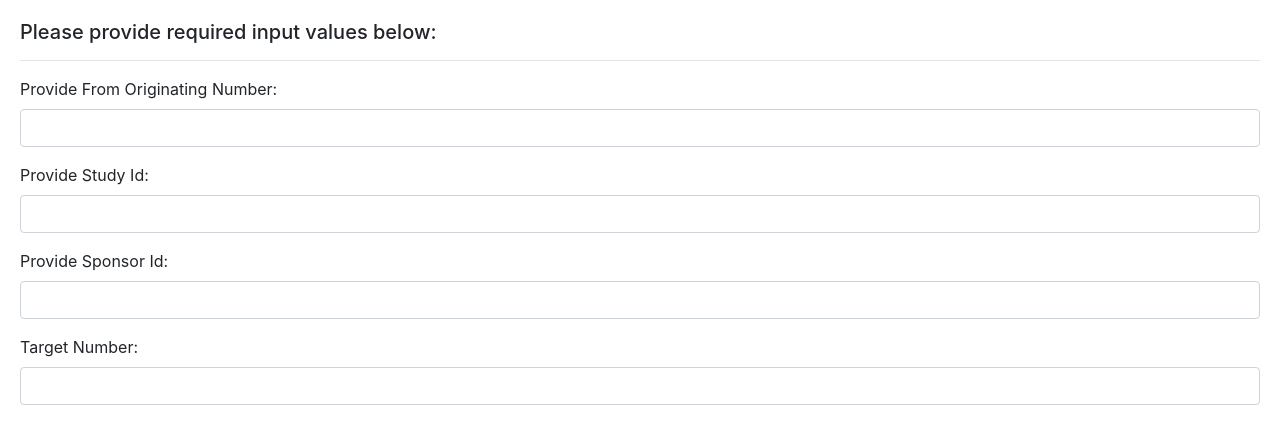
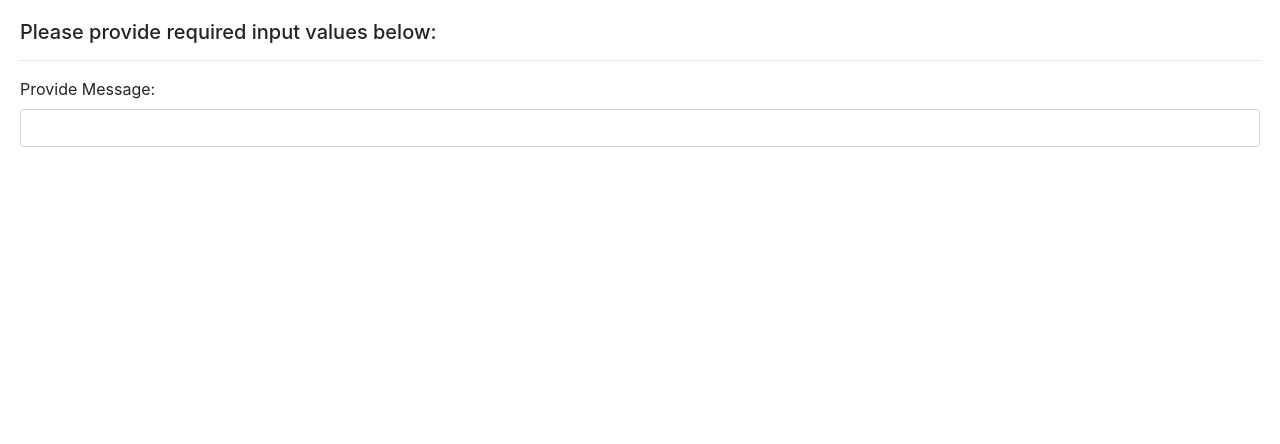
Before and after one commit to Rahul-Singh-del/Rahul-Singh-del, a website: page public/index.html in a window 1280 px wide. Drawn offline with nearby package versions, Linux system fonts and the light colour scheme.

Commit message:
Update index.html

```diff
--- a/public/index.html
+++ b/public/index.html
@@ -39,10 +39,10 @@
    <!-- <p>Please provide some required input values below.<a href="https://www.twilio.com/sms" target="_blank"></a></p> -->
     <hr>
     <div class="form-group">
-        <div><label for="messageBody">Provide From Originating Number:</label></div>
-        <input class="form-control" id="fromNumber" type="text" name="fromNumber" value="">
+        <div><label for="messageBody">Provide Message:</label></div>
+        <input class="form-control" id="fromNumber" type="textbox" name="fromNumber" value="">
     </div>
-    <div class="form-group">
+   <!--  <div class="form-group">
         <div><label for="messagingService">Provide Study Id:</label></div>
         <input class="form-control" id="studyId" type="text" name="studyId" value="">
     </div>
@@ -53,7 +53,7 @@
      <div class="form-group">
         <div><label for="authToken">Target Number:</label></div>
         <input class="form-control" id="ToNum" type="text" name="ToNum" value="">
-    </div>
+    </div> -->
 
 </div>
 </body>
```
